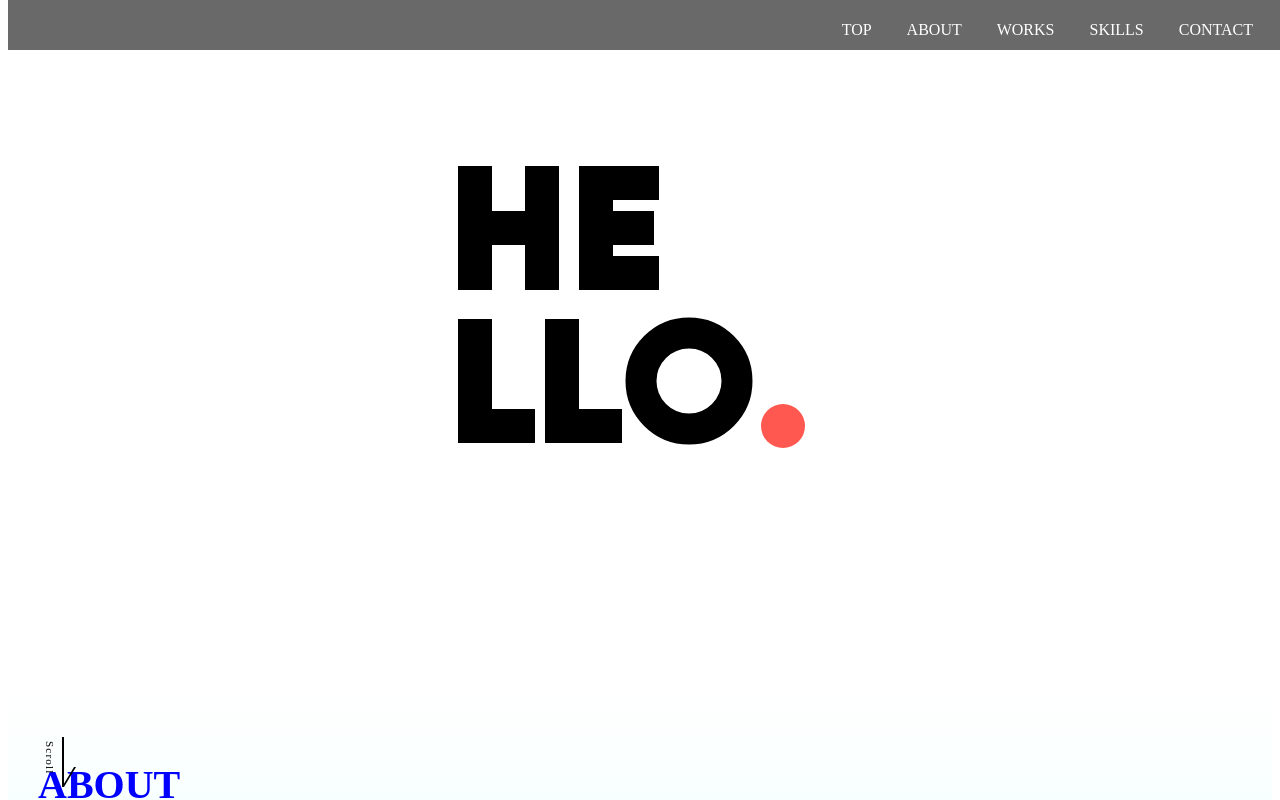
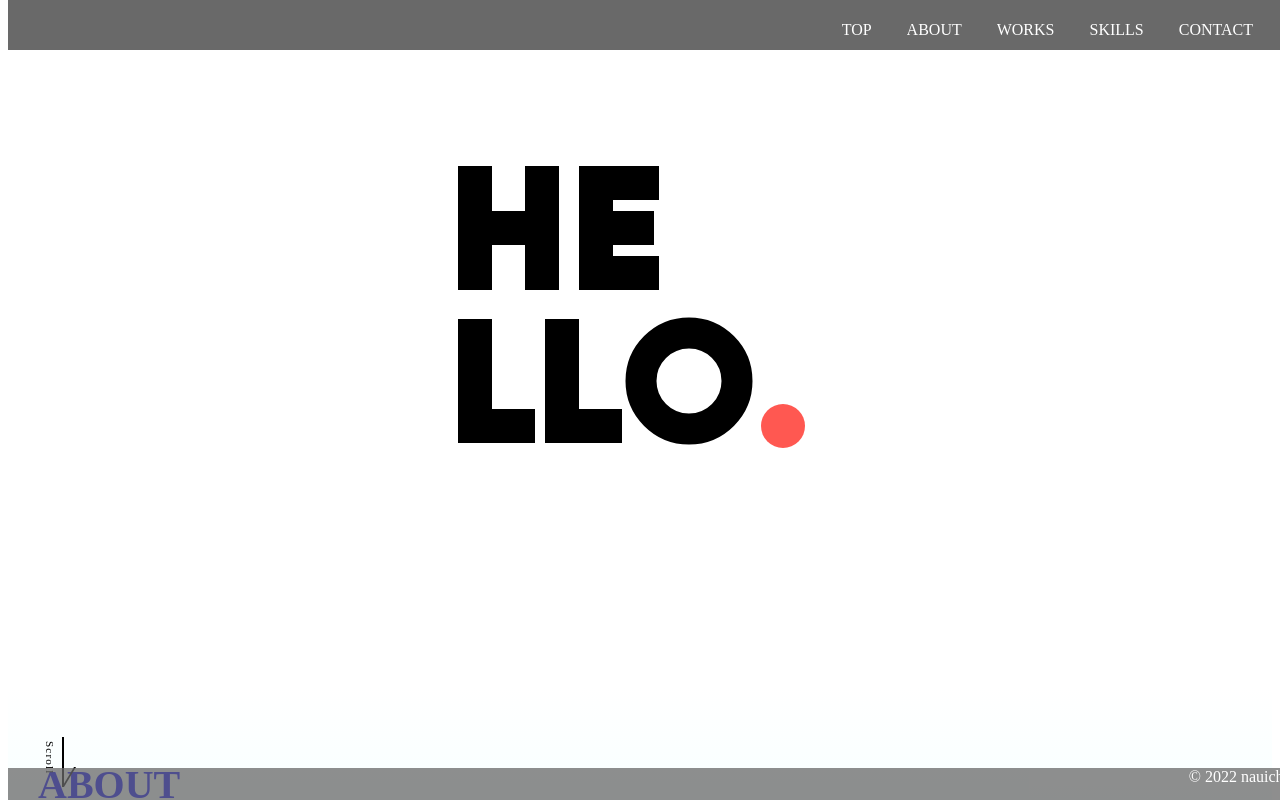
Before and after one commit to Nauichi/Portfolio-site, a Nuxt app: page / in a window 1280 px wide. Shown: the top 800 px of the page. Built offline with nearby package versions, Linux system fonts and the light colour scheme.

Commit message:
Poerfolio作成中

```diff
--- a/components/Tutorial.vue
+++ b/components/Tutorial.vue
@@ -130,10 +130,24 @@
         </a>
       </div>
     </div>
+    <div class="footer">
+      &copy; 2022 nauichi
+    </div>
   </div>
 </template>
 
 <style>
+  .footer{
+    position: fixed;
+    bottom: 0;
+    text-align: right;
+    z-index: 1;
+    width: 100%;
+    height: 4vh;
+
+    color: white;
+    background-color: rgba(105, 105, 105, 0.75);
+  }
   .top {
     padding-top: 40px;
     padding-bottom: 40px;
@@ -416,6 +430,7 @@
 import TopPage from './TopPage.vue';
 import NaviMenu from './NaviMenu.vue';
 import EmojiAnime from './EmojiAnime.vue';
+import FadeIn from './FadeIn.vue';
 export default {
     name: "NuxtTutorial",
     data() {
@@ -435,6 +450,6 @@ export default {
         });
       },
     },
-    components: { TopPage, NaviMenu, EmojiAnime }
+    components: { TopPage, NaviMenu, EmojiAnime, FadeIn }
 }
 </script>
```
